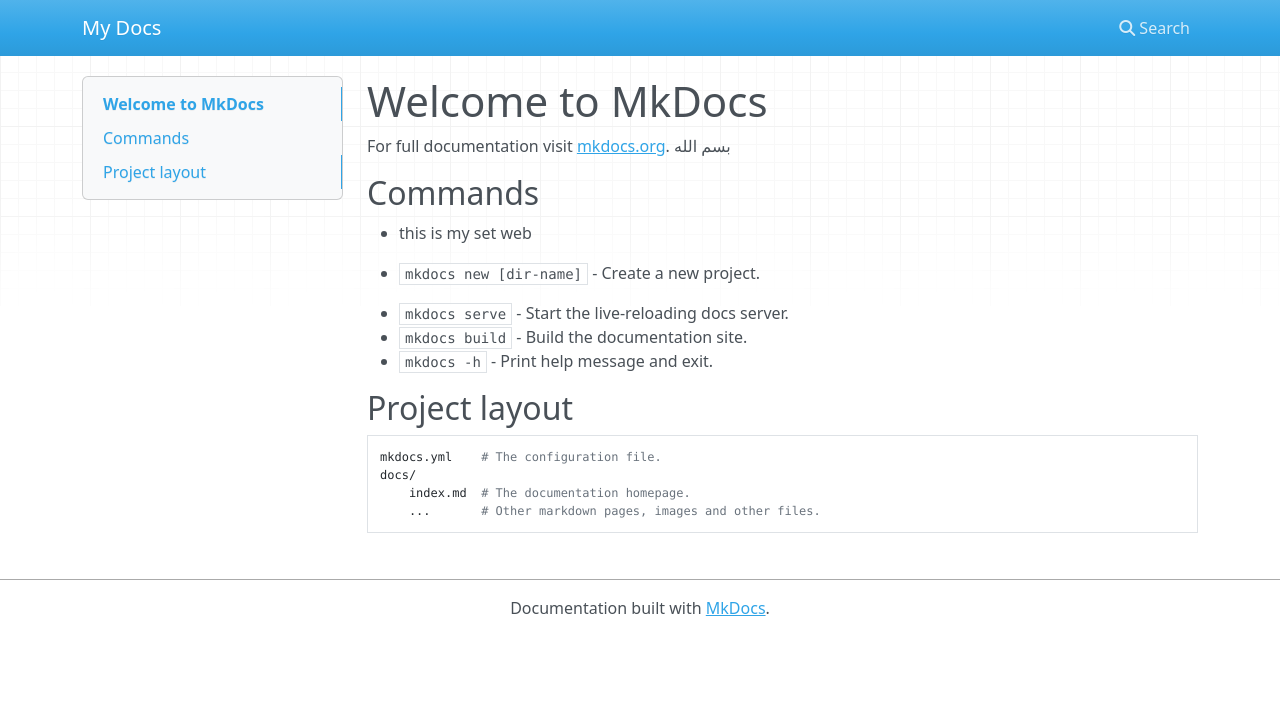
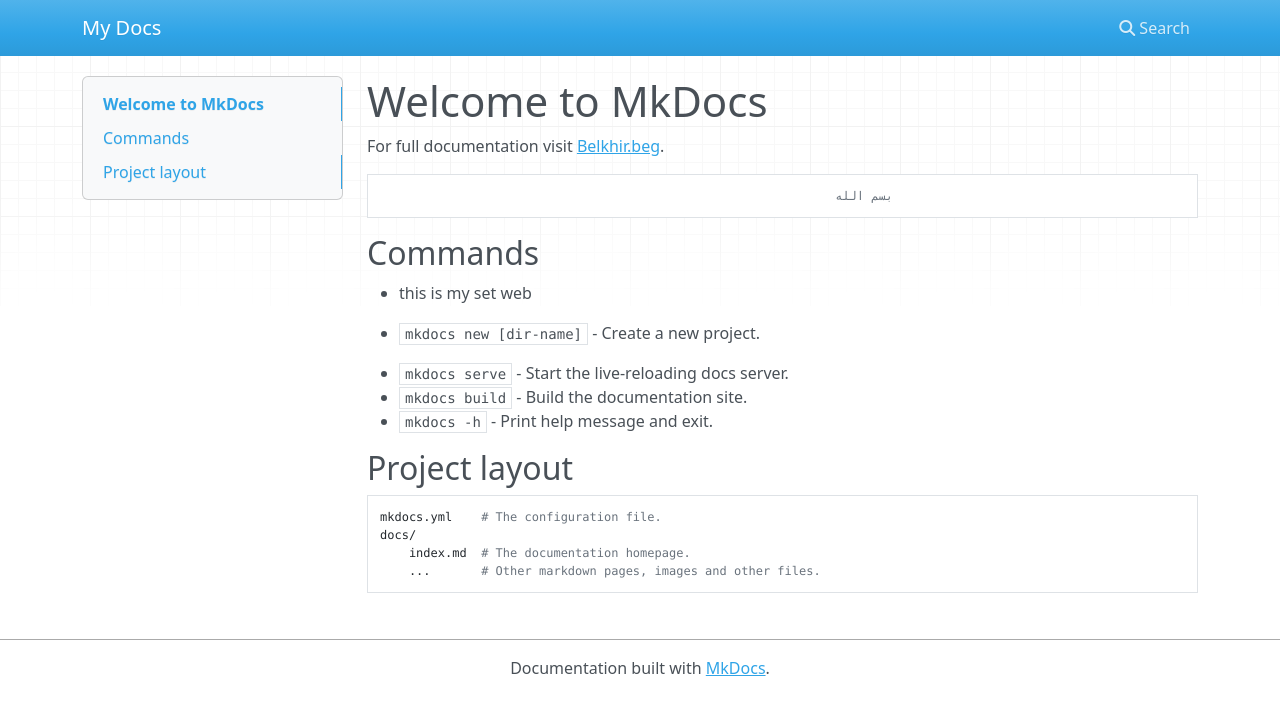
Before and after one commit to belkhirbeg/belkhir.beg, an MkDocs documentation site: the page built from docs/index.md, in a window 1280 px wide. Shown: the top 715 px of the page. Built offline with MkDocs 1.6.1, drawn with Linux system fonts in a browser that asks for light colours; nearby versions of some CDN libraries.

Commit message:
Update index.md

```diff
--- a/docs/index.md
+++ b/docs/index.md
@@ -1,7 +1,9 @@
 # Welcome to MkDocs
 
-For full documentation visit [mkdocs.org](https://www.mkdocs.org).
+For full documentation visit [Belkhir.beg](https://belkhirbeg.github.io/belkhir.beg/).
+
                                                                    بسم الله
+
 ## Commands
 * this is my set web
 
```
